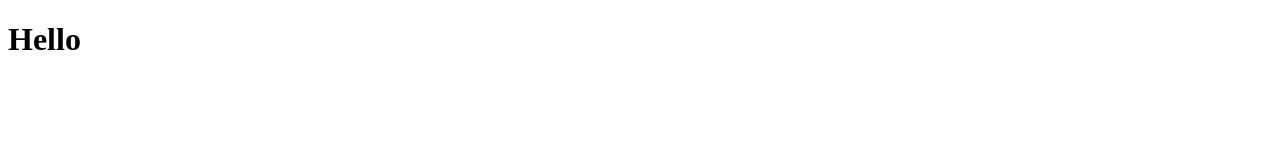
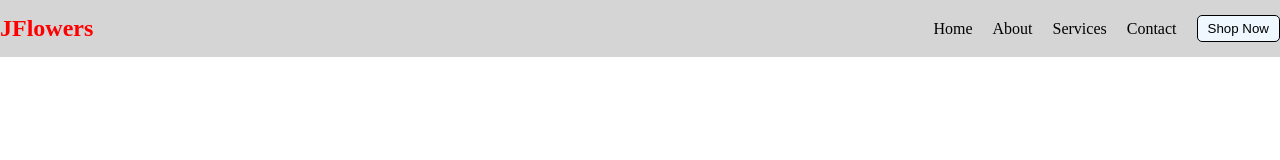
Before and after one commit to JosimHossain1/flower-shop2, a plain HTML site: page index.html in a window 1280 px wide. Drawn offline with Linux system fonts and the light colour scheme.

Commit message:
Navbar Done

```diff
--- a/index.html
+++ b/index.html
@@ -5,10 +5,38 @@
   <meta charset="UTF-8">
   <meta name="viewport" content="width=device-width, initial-scale=1.0">
   <title>Flower Shop</title>
+  <link rel="stylesheet" href="style.css">
 </head>
 
 <body>
-  <h1>Hello</h1>
+
+  <!-- Start Here -->
+
+  <!-- Header Area Start -->
+  <header>
+    <!-- Navbar Start -->
+    <nav class="flex">
+      <!-- Logo Side -->
+      <div class="logo">
+        <h4>JFlowers</h4>
+      </div>
+
+      <!-- Menu Side -->
+      <ul class="flex">
+        <li>Home</li>
+        <li>About</li>
+        <li>Services</li>
+        <li>Contact</li>
+        <button>Shop Now</button>
+      </ul>
+    </nav>
+    <!-- Navbar End -->
+  </header>
+  <!-- Header Area End -->
+
+  <!-- End Here -->
+
+
 </body>
 
 </html>
--- a/style.css
+++ b/style.css
@@ -0,0 +1,41 @@
+* {
+  margin: 0;
+  padding: 0;
+}
+
+.flex {
+  display: flex;
+}
+
+.container {
+  width: 90%;
+}
+
+/* Navbar */
+nav {
+  background: rgba(128, 128, 128, 0.331);
+  padding: 15px 0;
+  justify-content: space-between;
+}
+
+.logo h4 {
+  color: red;
+  font-size: 24px;
+}
+
+nav ul {
+  gap: 20px;
+  align-items: center;
+}
+
+nav ul li {
+  list-style: none;
+}
+
+nav button {
+  background-color: aliceblue;
+  border: 1px solid black;
+  padding: 5px 10px;
+  border-radius: 5px;
+  cursor: pointer;
+}
```
